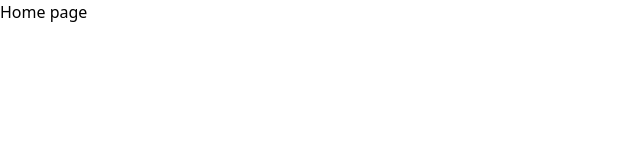
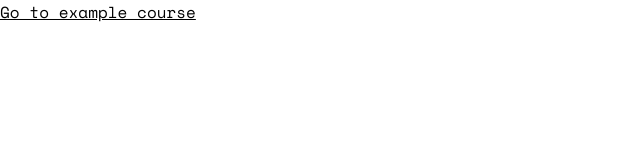
Before and after one commit to ngodingorg/ngodingorg-archive, a Next.js app: page / in a window 1280 px wide. Shown: the top 160 px of the page, without its empty margins (0-640 px from the left). Built offline with nearby package versions, Linux system fonts and the light colour scheme.

Commit message:
feat(home): add link to current development

```diff
--- a/pages/index.tsx
+++ b/pages/index.tsx
@@ -1,5 +1,6 @@
 import type { NextPage } from "next";
 import Head from "next/head";
+import Link from "next/link";
 
 const Home: NextPage = () => {
   return (
@@ -11,7 +12,9 @@ const Home: NextPage = () => {
       </Head>
 
       <main>
-        <p>Home page</p>
+        <Link href="/course/html/1">
+          <p className="underline font-ng-mono cursor-pointer">Go to example course</p>
+        </Link>
       </main>
     </div>
   );
```
